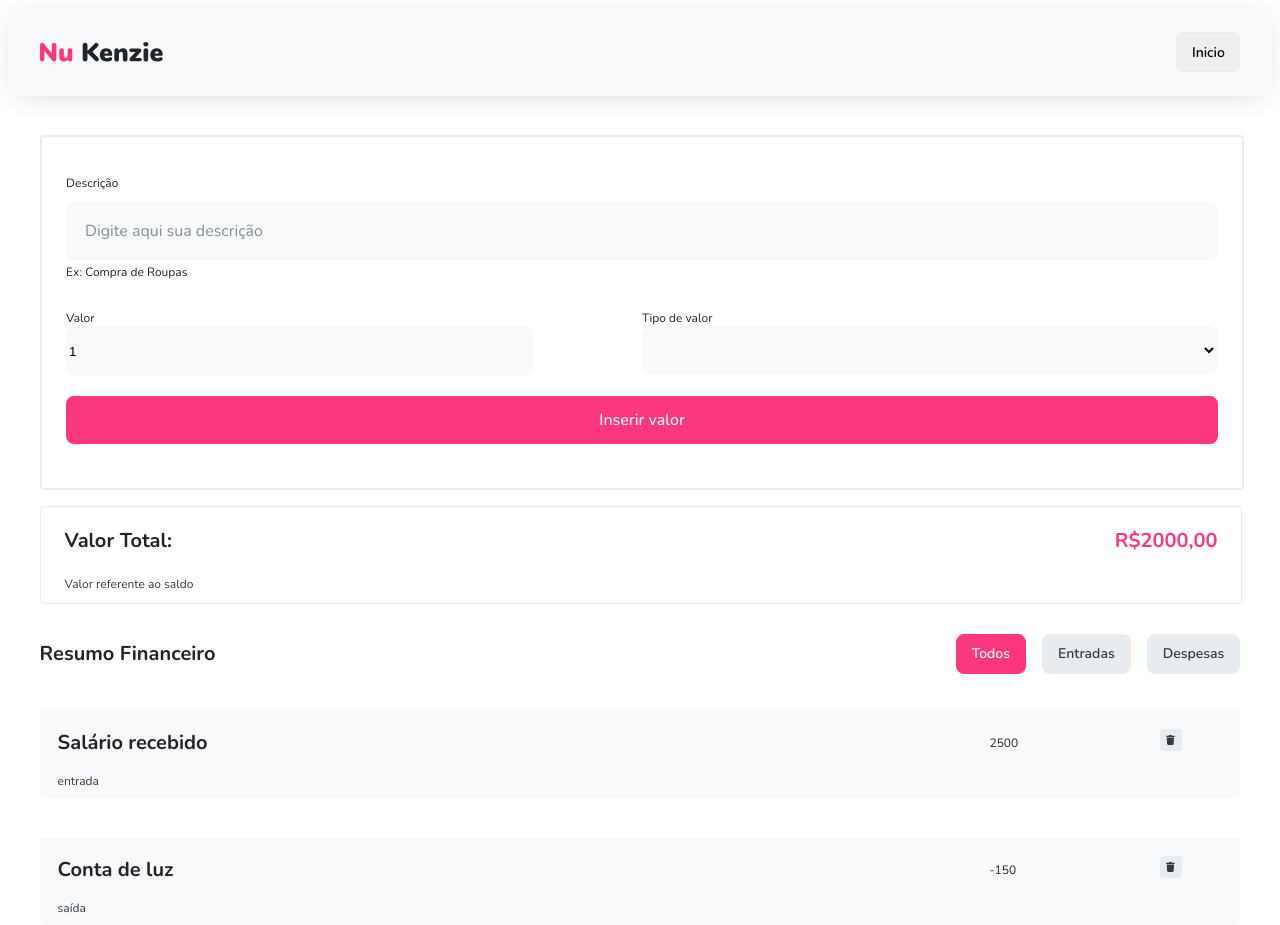
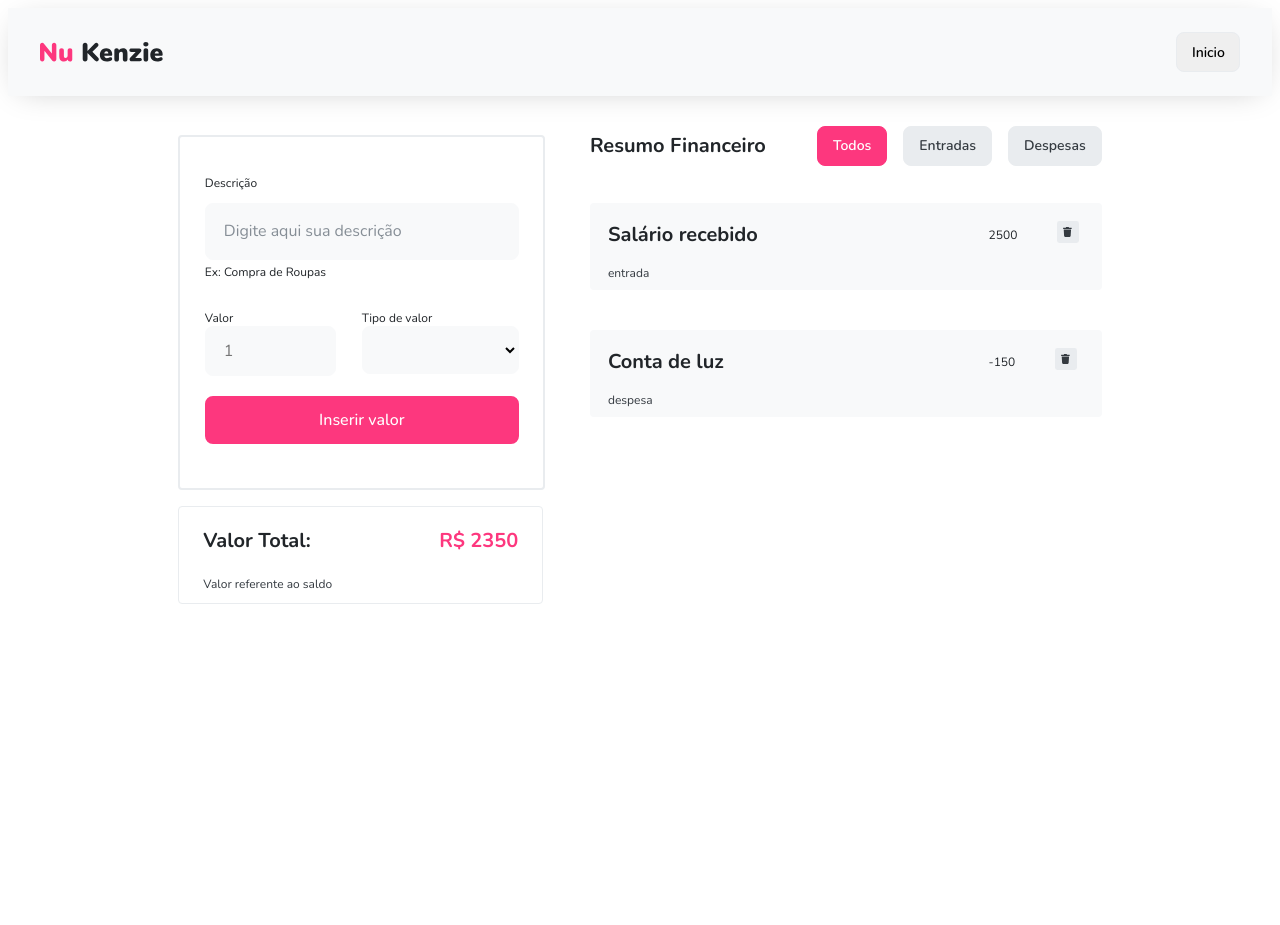
Before and after one commit to emergs/projeto-NuKenzie, a React (Create React App) app: page / in a window 1280 px wide. After the commit the page ends 816 px from the top, so only its background shows below. Built offline with nearby package versions, Linux system fonts and the light colour scheme.

Commit message:
projeto finalizado

```diff
--- a/src/App.jsx
+++ b/src/App.jsx
@@ -1,5 +1,4 @@
 import { useState } from 'react';
-//import './style/reset.css';
 import './style/App.css';
 import Form from './components/Form';
 import Header from './components/Header';
@@ -10,19 +9,48 @@ import FilterButtons from './components/FilterButtons';
 function App() {
   const [listTransactions, setListTransactions] = useState([
     { description: "Salário recebido", type: "entrada", value: 2500 },
-    { description: "Conta de luz", type: "saída", value: -150 }
-])
+    { description: "Conta de luz", type: "despesa", value: -150 }
+  ])
+
+  const [filterListTransactions, setFilterListTransactions] = useState(listTransactions)
+
+  const filterInputs = ()=>{
+      const filters = listTransactions.filter((elem)=>{
+        return elem.type === 'entrada'
+      })
+      setFilterListTransactions(filters)
+      console.log(filters)
+    }
+
+  const filterExpense = ()=>{
+    const filters = listTransactions.filter((elem)=>{
+      return elem.type === 'despesa'
+    })
+    setFilterListTransactions(filters)
+    console.log(filters)
+  }
+
+  const AllTransactions = ()=>{
+     setFilterListTransactions(listTransactions)
+  }
+
+  console.log(listTransactions)
+  const totalValue = filterListTransactions.reduce((valorAnterior,valorAtual)=>{
+    return valorAnterior + valorAtual.value
+  },0)
 
   return (
     <div className="App">
       <Header></Header>
-      <div className="columnInputs">
-        <Form listTransactions={listTransactions} setListTransactions={setListTransactions}></Form>
-        <TotalMoney state={listTransactions}></TotalMoney>
-      </div>
-      <div className="columnList">
-        <FilterButtons></FilterButtons>
-        <List listTransactions={listTransactions}></List>
+      <div className="bodyApp">
+        <div className="columnInputs">
+          <Form listTransactions={listTransactions} setListTransactions={setListTransactions} filterListTransactions={filterListTransactions} setFilterListTransactions={setFilterListTransactions}/>
+          <TotalMoney listTransactions={listTransactions} totalValue={totalValue}></TotalMoney>
+        </div>
+        <div className="columnList">
+          <FilterButtons AllTransactions={AllTransactions} filterInputs={filterInputs} filterExpense={filterExpense}/>
+          <List listTransactions={filterListTransactions}></List>
+        </div>
       </div>
     </div>
   );
--- a/src/components/FilterButtons/index.jsx
+++ b/src/components/FilterButtons/index.jsx
@@ -1,15 +1,16 @@
+import { useState } from 'react';
 import './style.css';
 
-const FilterButtons = ()=>{
+const FilterButtons = (props)=>{
   return(
     <div className="filterSideBar centerVert">
       <div>
         <h3>Resumo Financeiro</h3>
       </div>
       <div>
-        <button className="filterSideBarAll centerVert">Todos</button>
-        <button className="filterSideBarInput centerVert">Entradas</button>
-        <button className="filterSideBarExpense centerVert">Despesas</button>
+        <button className="filterSideBarAll centerVert" onClick={()=>props.AllTransactions()}>Todos</button>
+        <button className="filterSideBarInput centerVert" onClick={()=>props.filterInputs()}>Entradas</button>
+        <button className="filterSideBarExpense centerVert" onClick={()=>props.filterExpense()}>Despesas</button>
       </div>
     </div>
   )
--- a/src/components/Form/index.jsx
+++ b/src/components/Form/index.jsx
@@ -1,25 +1,26 @@
 import { useState } from 'react';
 import './style.css';
 
-const Form = (props)=>{
+const Form = ({listTransactions, setListTransactions, filterListTransactions, setFilterListTransactions})=>{
   const[description,setDescription] = useState('');
-  const[value,setValue] = useState(1);
-  const[typeInput,setTypeInput] = useState('')
+  const[value,setValue] = useState();
+  const[typeInput,setTypeInput] = useState('');
 
   const addItemList = (event,desc,value,input) =>{
     event.preventDefault()
     const newItem = {
       description: desc,
       type: input,
-      value: value,
+      value: parseInt(value)
     }
-    console.log(input)
-    props.setListTransactions([...props.listTransactions,newItem])
-    console.log(props.listTransactions)
+
+    setListTransactions([...listTransactions,newItem]);
+    setFilterListTransactions([...filterListTransactions,newItem]);
+    console.log(listTransactions)
   }
 
   return(
-    <form action="" className="formMain" onSubmit={(event) => addItemList(event,description,value,typeInput)}>
+    <form action="" className="formMain">
       <div className="formDescription">
         <label htmlFor="">Descrição</label>
         <input type="text" placeholder="Digite aqui sua descrição" value={description} onChange={(e)=> setDescription(e.target.value)}/>
@@ -28,19 +29,19 @@ const Form = (props)=>{
       <div className="formValueAndType">
         <div>
           <label htmlFor="">Valor</label>
-          <input type="text" placeholder='1' value={value} onChange={(e)=> setValue(e.target.value)}/>
+          <input type="number" placeholder={1} value={value} onChange={(e)=> setValue(e.target.value)}/>
         </div>
         <div>
           <label htmlFor="">Tipo de valor</label>
           <select name="" id="" value={typeInput} onChange={(e)=> setTypeInput(e.target.value)}>
             <option value=""></option>
-            <option value="Entrada">Entrada</option>
-            <option value="Despesa">Despesa</option>
+            <option value="entrada">Entrada</option>
+            <option value="despesa">Despesa</option>
           </select>
         </div>
       </div>
       <div className="formButton">
-        <button type='submit'>Inserir valor</button>
+        <button type='button' onClick={(event) => addItemList(event,description,value,typeInput)}>Inserir valor</button>
       </div>
     </form>
   )
--- a/src/components/Header/index.jsx
+++ b/src/components/Header/index.jsx
@@ -1,4 +1,5 @@
 import imgLogo from '../../assets/nukenzie.svg'
+import './style.css';
 
 const Header = ()=>{
 
--- /dev/null
+++ b/src/components/Header/style.css
@@ -0,0 +1,23 @@
+.header{
+  width:100%;
+  height: 88px;
+  display: flex;
+  justify-content: space-between;
+  background: #F8F9FA;
+  box-shadow: 0px 4px 32px -12px rgba(0, 0, 0, 0.25);
+}
+
+.header img{
+  width: 123px;
+  height: 20px;
+  margin-left: 2.5%;
+}
+
+.header button{
+  width: 64px;
+  height: 40px;
+  margin-right: 2.5%;
+  border: 1.4px solid var(--gray2);
+  border-radius: 8px;
+  font:var(--fontButton);
+}
--- a/src/components/List/style.css
+++ b/src/components/List/style.css
@@ -12,3 +12,8 @@
   padding-left: 0px;
   padding-right: 0px;
 }
+
+.liContentList:hover{
+  background: var(--whiteColor);
+  cursor: pointer;
+}
--- a/src/components/TotalMoney/index.jsx
+++ b/src/components/TotalMoney/index.jsx
@@ -1,15 +1,13 @@
+import { useState } from 'react';
 import './style.css';
 
-const TotalMoney = (listTransactions)=>{
-  // const total = listTransactions.reduce((a,b)=>{
-  //   return a + b
-  // })
-
+const TotalMoney = (props)=>{
+  console.log(props.totalValue)
   return(
     <div className="totalMoney">
       <div className="totalMoneyValue">
         <h3 className='centerVert'>Valor Total:</h3>
-        <span className='centerVert'>R$2000,00</span>
+        <span className='centerVert'>R$ {props.totalValue}</span>
       </div>
       <div className="totalMoneyInfo">
         <span>Valor referente ao saldo</span>
--- a/src/style/App.css
+++ b/src/style/App.css
@@ -40,43 +40,26 @@
   height: 100vh;
 }
 
-/*HEADER*/
-.header{
-  width:100%;
-  height: 88px;
-  display: flex;
-  justify-content: space-between;
-  background: #F8F9FA;
-  box-shadow: 0px 4px 32px -12px rgba(0, 0, 0, 0.25);
+@media (min-width:769px) {
+  .bodyApp{
+    display: flex;
+    margin: 0 auto;
+    max-width: 972px;
+  }
+
+  .columnInputs{
+    max-width: 363px;
+  }
+
+  .columnList{
+    max-width: 560px;
+  }
 }
 
-.header img{
-  width: 123px;
-  height: 20px;
-  margin-left: 2.5%;
-}
-
-.header button{
-  width: 64px;
-  height: 40px;
-  margin-right: 2.5%;
-  border: 1.4px solid var(--gray2);
-  border-radius: 8px;
-  font:var(--fontButton);
-}
+/*HEADER*/
 
 /*FORM*/
 
 /*TOTAL*/
 
 /*LIST*/
-
-
-
-@media screen and (min-width:700px) {
-  /* .columnInputs{
-  width: 65.6%;
-  margin-right: 17.2%;
-  margin-left: 17.2%;
-} */
-}
```
